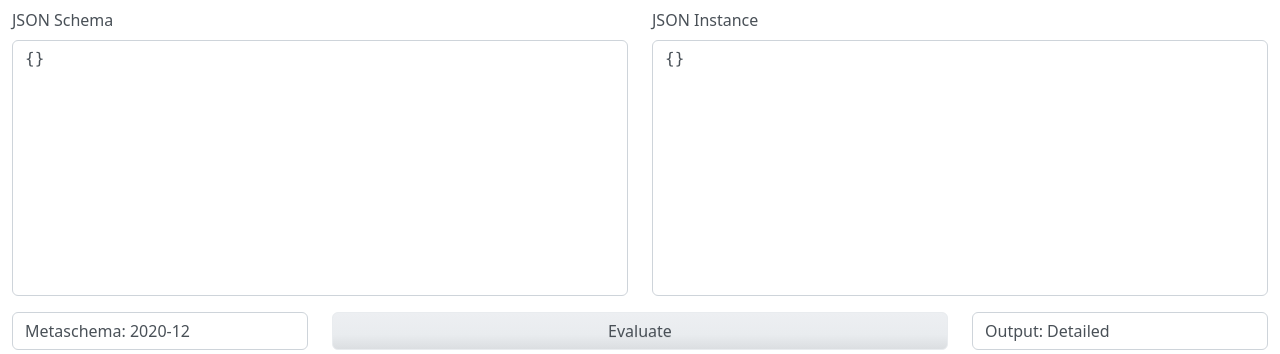
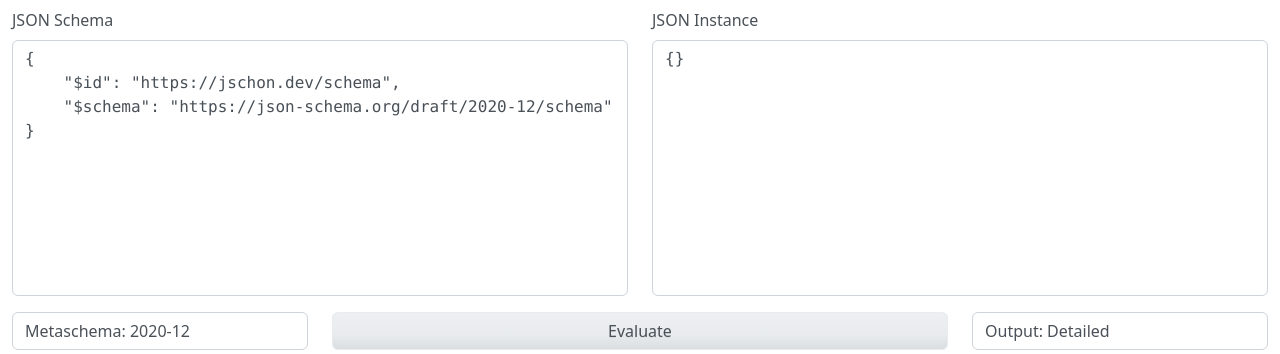
Before and after one commit to marksparkza/jschon.dev, a Python web app: template templates/index.html in a window 1280 px wide. Shown: the part 72-426 px from the top of the page. Run offline with Jinja, Linux system fonts and the light colour scheme; the template is opened without the code that fills it, so the values that code supplies are empty; some libraries are stand-ins or nearby versions.

Commit message:
Sync metaschema selection with "$schema" keyword

```diff
--- a/static/evaluate.js
+++ b/static/evaluate.js
@@ -10,6 +10,9 @@ function eval() {
     if ($("#schema,#instance").hasClass("is-invalid")) {
         return;
     }
+    if (schema.$schema) {
+        $("#metaschema-uri").val(schema.$schema);
+    }
 
     $.ajax({
         url: "evaluate",
@@ -18,8 +21,8 @@ function eval() {
         data: JSON.stringify({
             schema: schema,
             instance: instance,
-            version: $("#version").val(),
-            format: $("#format").val(),
+            metaschema_uri: $("#metaschema-uri").val(),
+            output_format: $("#output-format").val(),
         }),
         success: function (data, textStatus, jqXHR) {
             process(data);
@@ -75,3 +78,9 @@ function process(result) {
         $("#result-caption").addClass("text-danger");
     }
 }
+
+function set$schema() {
+    schema = JSON.parse($("#schema").val());
+    schema.$schema = $("#metaschema-uri").children("option:selected").val();
+    $("#schema").val(JSON.stringify(schema, null, 4));
+}
--- a/templates/index.html
+++ b/templates/index.html
@@ -46,7 +46,7 @@
         <div class="row flex-grow-1">
             <div class="col">
                 <textarea id="schema" class="form-control font-monospace h-100"
-                          style="resize: none; white-space: pre;">{}</textarea>
+                          style="resize: none; white-space: pre;">{"$id": "https://jschon.dev/schema"}</textarea>
             </div>
             <div class="col">
                 <textarea id="instance" class="form-control font-monospace h-100"
@@ -55,9 +55,9 @@
         </div>
         <div class="row my-3">
             <div class="col">
-                <select id="version" class="form-control">
-                    <option value="2020-12">Metaschema: 2020-12</option>
-                    <option value="2019-09">Metaschema: 2019-09</option>
+                <select id="metaschema-uri" class="form-control" onchange="set$schema();">
+                    <option value="https://json-schema.org/draft/2019-09/schema">Metaschema: 2019-09</option>
+                    <option value="https://json-schema.org/draft/2020-12/schema" selected>Metaschema: 2020-12</option>
                 </select>
             </div>
             <div class="col-6 d-grid">
@@ -65,7 +65,7 @@
                        class="btn btn-secondary">
             </div>
             <div class="col">
-                <select id="format" class="form-control">
+                <select id="output-format" class="form-control">
                     <option value="flag">Output: Flag</option>
                     <option value="basic">Output: Basic</option>
                     <option value="detailed" selected>Output: Detailed</option>
@@ -94,9 +94,10 @@
 <script src="https://cdn.jsdelivr.net/npm/bootstrap@5.0.1/dist/js/bootstrap.bundle.min.js" integrity="sha384-gtEjrD/SeCtmISkJkNUaaKMoLD0//ElJ19smozuHV6z3Iehds+3Ulb9Bn9Plx0x4" crossorigin="anonymous"></script>
 <script src="https://code.jquery.com/jquery-3.6.0.min.js" integrity="sha256-/xUj+3OJU5yExlq6GSYGSHk7tPXikynS7ogEvDej/m4=" crossorigin="anonymous"></script>
 <script src="https://code.jquery.com/ui/1.12.1/jquery-ui.min.js" integrity="sha256-VazP97ZCwtekAsvgPBSUwPFKdrwD3unUfSGVYrahUqU" crossorigin="anonymous"></script>
+<script src="static/evaluate.js"></script>
 <script>
     $("#input-panel").resizable({handles: "s", minHeight: 200});
+    set$schema();
 </script>
-<script type="text/javascript" src="static/evaluate.js"></script>
 </body>
 </html>
```
Also changed, not shown: server.py (+5 -11 lines).
